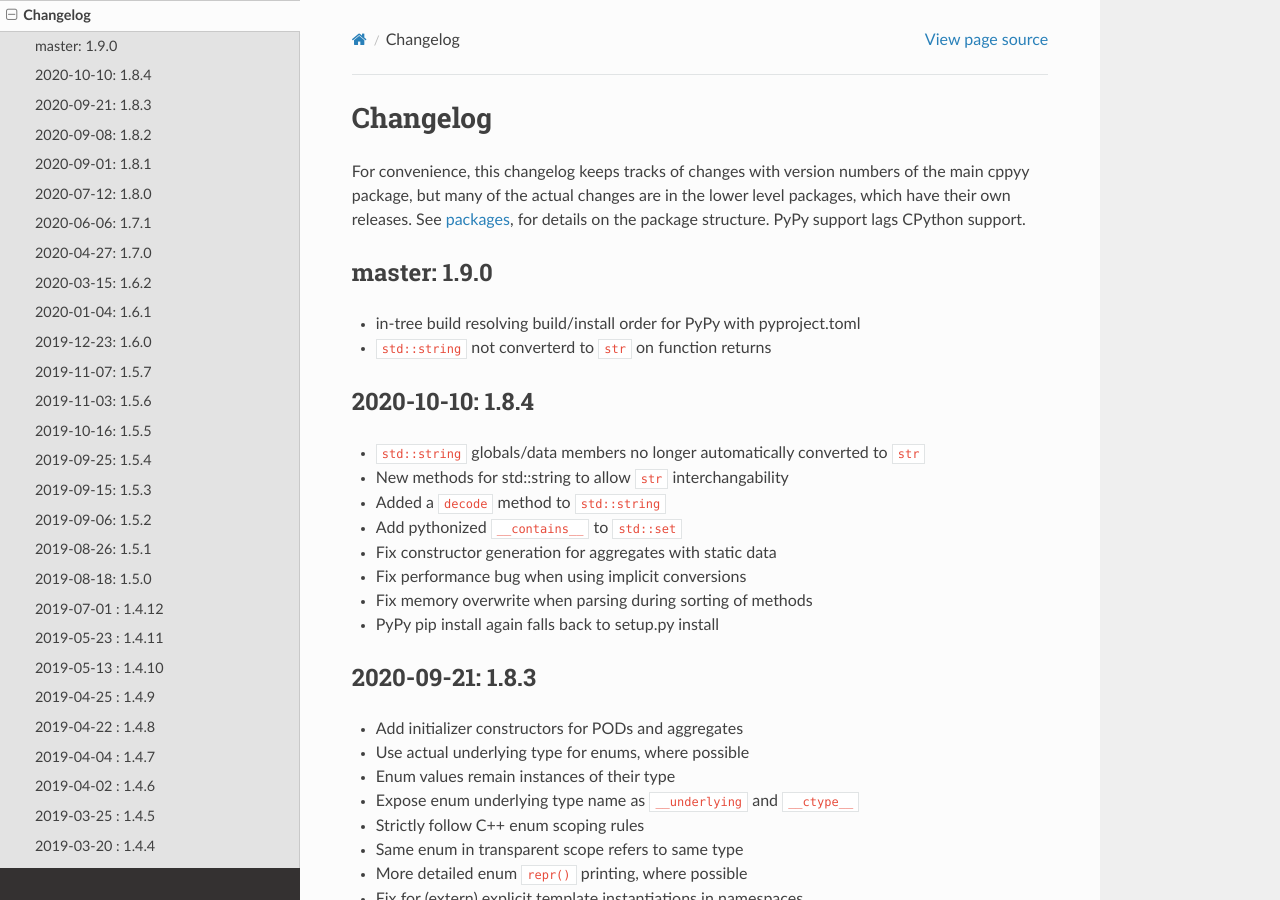
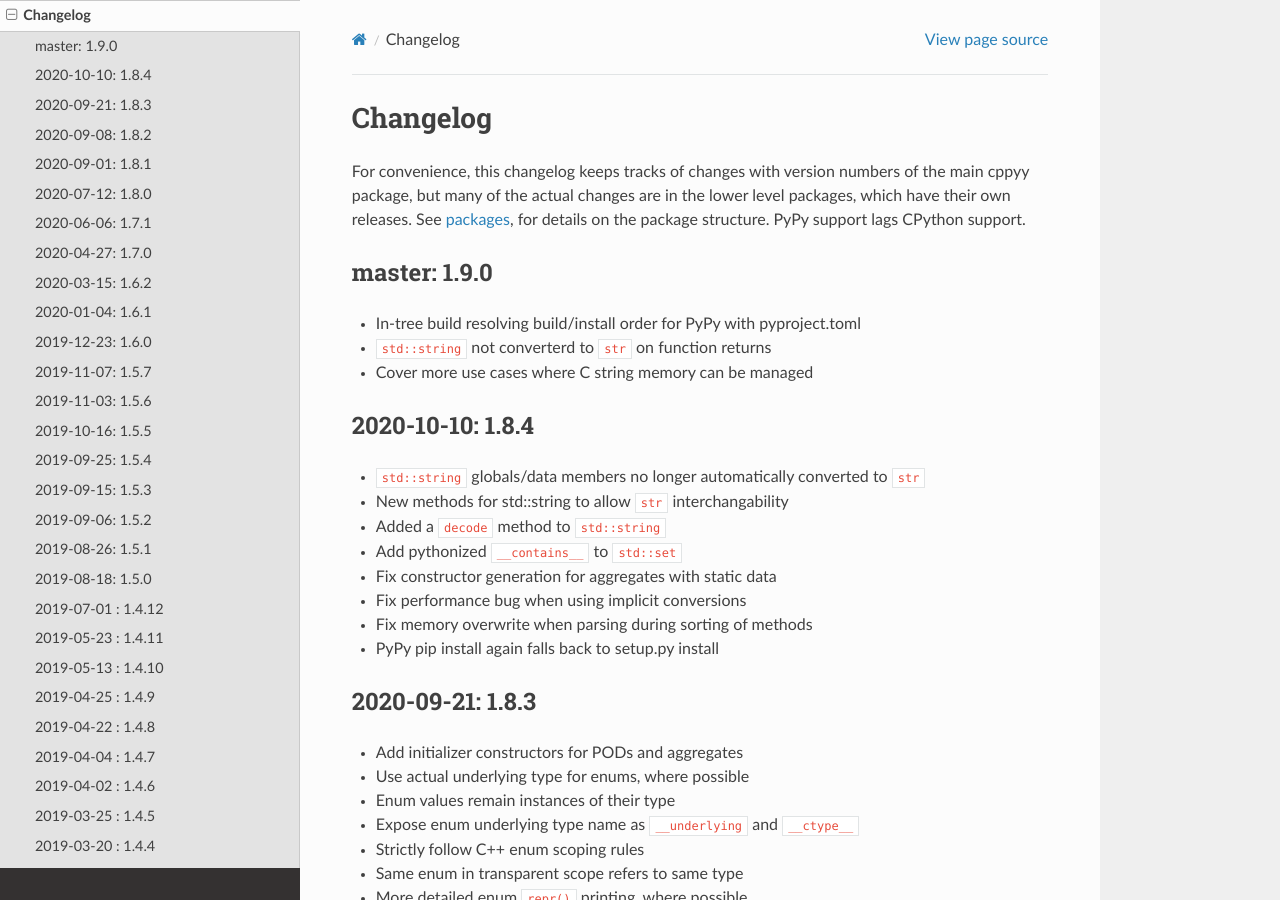
Before and after one commit to wlav/cppyy, a Sphinx documentation site: the page built from doc/source/changelog.rst, in a window 1280 px wide and 900 px high. Built offline with Sphinx 7.4.7 and the Read the Docs theme 2.0.0, drawn with Linux system fonts in a browser that asks for light colours.

Commit message:
update changelog

```diff
--- a/doc/source/changelog.rst
+++ b/doc/source/changelog.rst
@@ -13,8 +13,9 @@
 master: 1.9.0
 -------------
 
-* in-tree build resolving build/install order for PyPy with pyproject.toml
+* In-tree build resolving build/install order for PyPy with pyproject.toml
 * ``std::string`` not converterd to ``str`` on function returns
+* Cover more use cases where C string memory can be managed
 
 
 2020-10-10: 1.8.4
```
